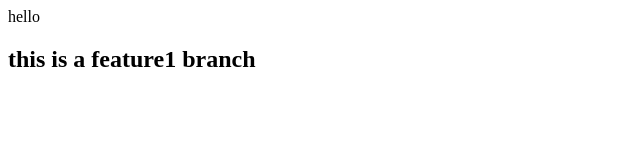
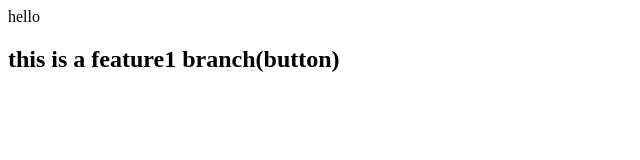
Before and after one commit to Princesharm0999999912726278282/LocalRepo, a plain HTML site: page index.html in a window 1280 px wide. Shown: the whole page, without its empty margins (0-640 px from the left). Drawn offline with Linux system fonts and the light colour scheme.

```diff
--- a/index.html
+++ b/index.html
@@ -1,2 +1,2 @@
 <p>hello</p>
-<h2>this is a feature1 branch</h2>
+<h2>this is a feature1 branch(button)</h2>
```
